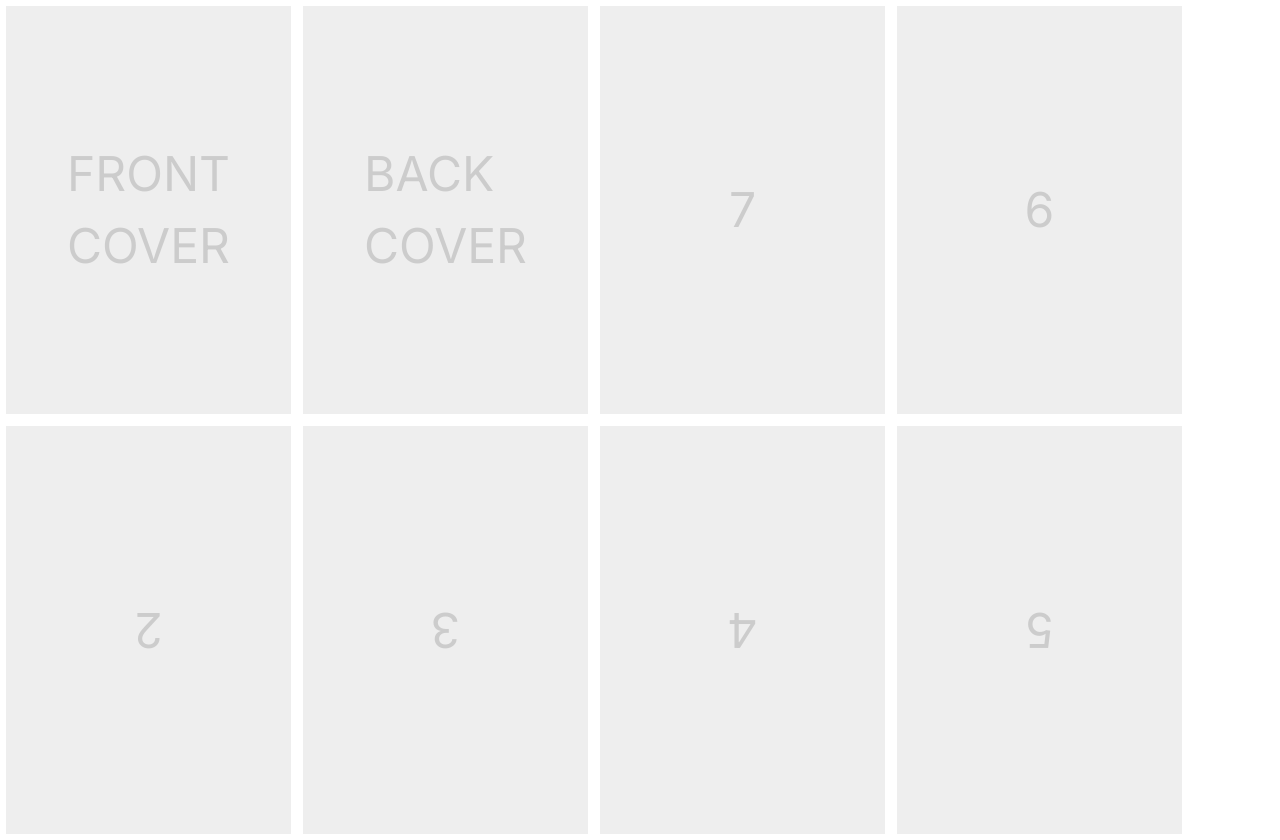
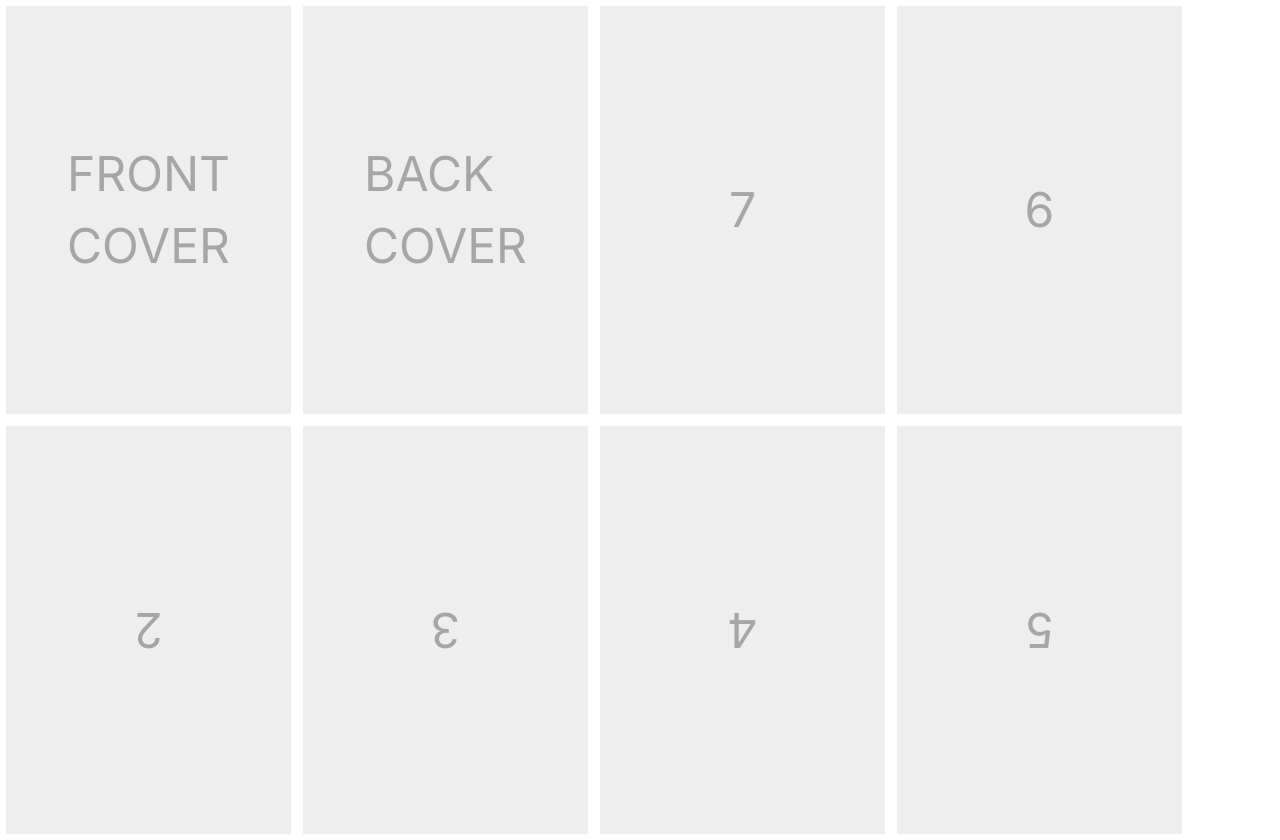
Before and after one commit to mengrru/1-paper-zine, a Next.js app: page / in a window 1280 px wide. Built offline with nearby package versions, Linux system fonts and the light colour scheme.

Commit message:
add print mode

```diff
--- a/src/app/globals.css
+++ b/src/app/globals.css
@@ -11,7 +11,7 @@ body {
 
 .grid {
   background-color: #eee;
-  color: #ccc;
+  color: rgba(0,0,0, .3);
   position: relative;
   cursor: pointer;
 }
@@ -24,6 +24,10 @@ body {
   top: 50%;
   left: 50%;
   transform: translate(-50%, -50%);
+}
+.grid:hover span {
+  opacity: 1;
+  z-index: 2;
 }
 .grid img {
   max-width: 100%;
--- a/src/app/grid.tsx
+++ b/src/app/grid.tsx
@@ -9,7 +9,7 @@ type Props = {
 };
 
 export const Grid = ({ isFlip, text, index }: Props) => {
-    const { previewerModel: { rowNum, colNum, pageParam: { WIDTH, HEIGHT, Padding } }, previewerModel } = useContext(GlobalContext);
+    const { previewerModel: { rowNum, colNum, isPrintMode, pageParam: { WIDTH, HEIGHT, Padding } }, previewerModel } = useContext(GlobalContext);
 
     const imageURL = useMemo(() => {
         if (!previewerModel.gridData[index]) {
@@ -57,16 +57,16 @@ export const Grid = ({ isFlip, text, index }: Props) => {
     }, [imageRotateAngle]);
 
     return <div
-        className={`grid ${imageURL !== "" && "transparentBg"}`}
+        className={`grid ${(imageURL !== "" || isPrintMode) && "transparentBg"}`}
         style={isFlip
             ? { transform: isFlip ? "rotate(180deg)" : "" }
             : {}
         }
         onClick={onClickHandler}
     >
-        { imageURL === ""
-            ? <span>{text}</span>
-            : <img
+        <span className={(imageURL !== "" || isPrintMode) ? "opacity-0" : ""}>{text}</span>
+        { imageURL !== ""
+            && <img
                 ref={$image}
                 src={imageURL}
                 onContextMenu={onContextMenuHandler} />
--- a/src/app/panel.tsx
+++ b/src/app/panel.tsx
@@ -7,7 +7,8 @@ export const Panel = () => {
     const { previewerModel: {
         addItem, removeItem, selectItem, itemData, selectedItem,
         setConfig, pageParam,
-        setPadding, setItemStyle
+        setPadding, setItemStyle,
+        isPrintMode, setPrintMode
     }, previewerModel } = useContext(GlobalContext);
     const [isShow, setShow] = useState(false);
 
@@ -41,6 +42,11 @@ export const Panel = () => {
         }
     };
 
+    const onPrintMode = () => {
+        selectItem("");
+        setPrintMode(!isPrintMode);
+    };
+
     return <div className="panel"
         style={{ opacity: isShow ? 1 : 0 }}
         onMouseOver={() => setShow(true)}
@@ -61,7 +67,7 @@ export const Panel = () => {
                 pageParam.Padding > 0 && setPadding(pageParam.Padding - 0.5)
             }>- Padding</button>
         </div>
-        <button onClick={() => selectItem("")}>Clear focus</button>
+        <button onClick={onPrintMode}>Print mode: { isPrintMode ? "On" : "Off" }</button>
         <textarea
             onChange={(e) => {
                 setItemStyle(selectedItem, e.target.value);
--- a/src/app/usePreviewerModel.ts
+++ b/src/app/usePreviewerModel.ts
@@ -13,15 +13,19 @@ export const usePreviewerModel = () => {
     const [gridData, setGridData] = useState<PreviewerModel["gridData"]>([]);
     const [itemData, setItemData] = useState<PreviewerModel["itemData"]>({});
     const [selectedItem, setSelectedItem] = useState("");
+    const [isPrintMode, setPrintMode] = useState(false);
 
     return {
         pageParam,
         gridData,
         itemData,
         selectedItem,
+        isPrintMode,
 
         rowNum: pageParam.LayoutConfig.length,
         colNum: pageParam.LayoutConfig[0].length,
+
+        setPrintMode,
 
         setPadding (value: number) {
             setPageParam(prev => {
```
